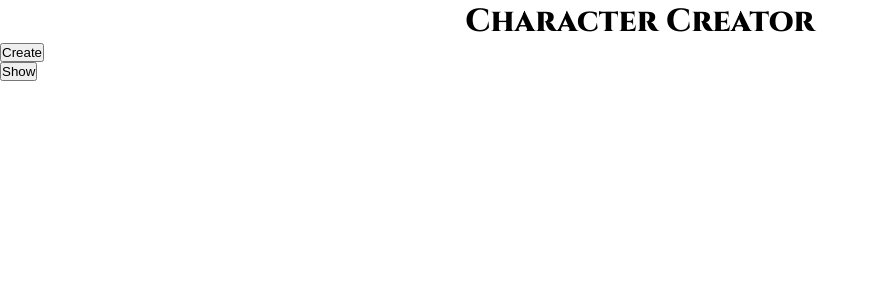
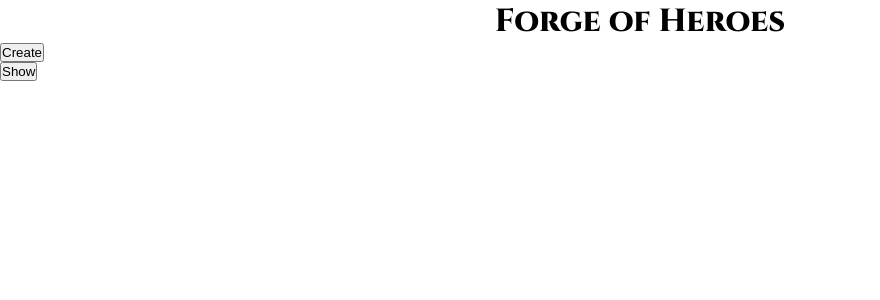
Before and after one commit to Espadv69/Character-Creator, a React (Vite) app: page / in a window 1280 px wide. Shown: the top 300 px of the page, without its empty margins (0-880 px from the left). Built offline with nearby package versions, Linux system fonts and the light colour scheme; a web font is replaced by a local one.

Commit message:
feat: update menu title to "Forge of Heroes"

```diff
--- a/src/components/Menu.jsx
+++ b/src/components/Menu.jsx
@@ -12,7 +12,7 @@ export const Menu = () => {
     <main className="menu">
       {activeComponent === 'menu' && (
         <>
-          <h1 className="h1-menu-title">Character Creator</h1>
+          <h1 className="h1-menu-title">Forge of Heroes</h1>
 
           <div className="container-buttons-menu">
             <div className="container-button-menu">
```
